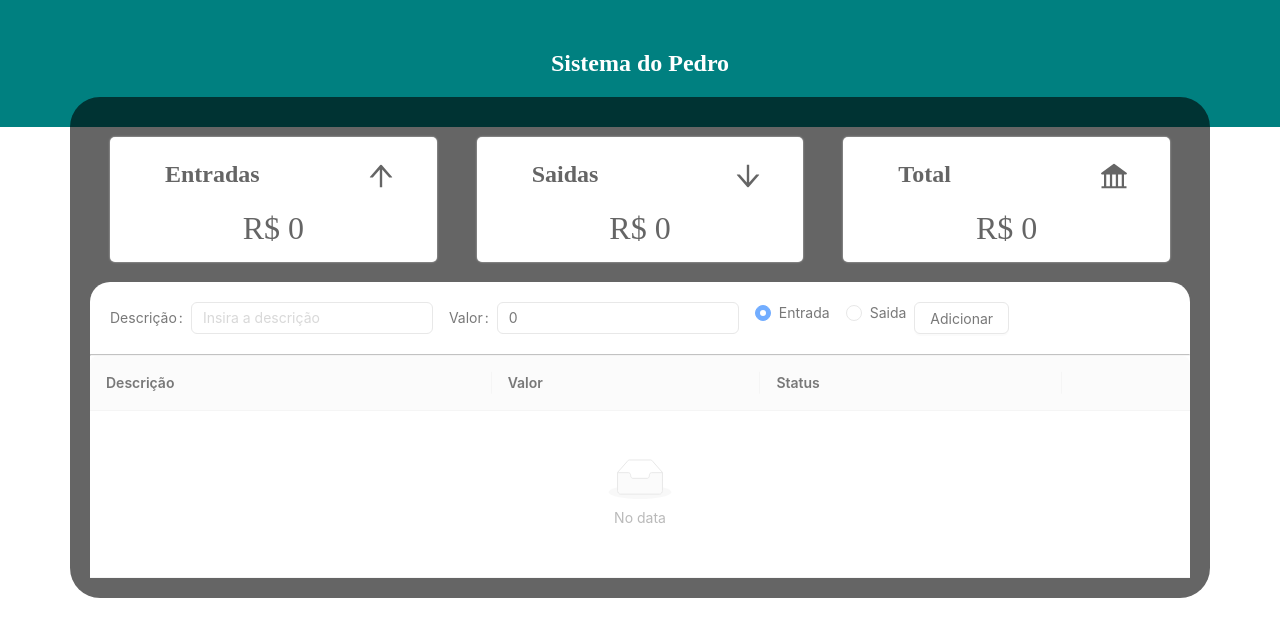
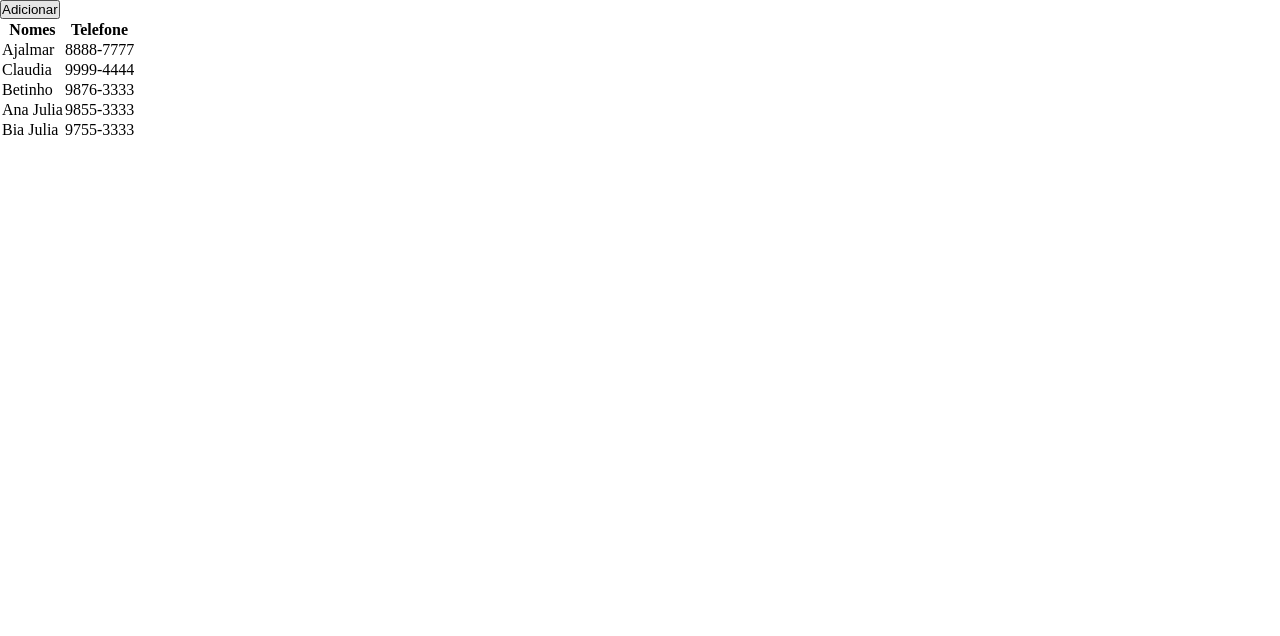
Before and after one commit to PedroH183/CrudHooksReact, a React (Create React App) app in the folder hooks03TypeS/my-app-ty/: page /tablelist in a window 1280 px wide. Shown: the top 636 px of the page. Built offline with nearby package versions, Linux system fonts and the light colour scheme.

Commit message:
salvando o inicio da table list

```diff
--- a/hooks03TypeS/my-app-ty/package.json
+++ b/hooks03TypeS/my-app-ty/package.json
@@ -12,6 +12,7 @@
     "@types/react-dom": "^18.0.9",
     "antd": "^5.0.2",
     "antd-demo-ts": "^0.1.0",
+    "bootstrap": "^5.2.3",
     "react": "^18.2.0",
     "react-dom": "^18.2.0",
     "react-icons": "^4.6.0",
--- /dev/null
+++ b/hooks03TypeS/my-app-ty/src/components/TableList/TableBody.tsx
@@ -0,0 +1,44 @@
+import React,{useContext} from 'react'
+import TableDataItem from './TableDataItem'
+import { TableDataPros} from './types';
+
+
+const TableData = ({fields, buttonsInTable, addButton, data}: TableDataPros) => {
+
+  return (
+    <>
+        { addButton && <button onClick={ (ev) => addButton.button_method(ev) }>{ addButton.label }</button> }
+
+        <table>
+            <thead>
+                <tr>
+                    {fields.map( (campo) => {
+                        return(
+                            <th key={campo.key}>{campo.title}</th>
+                        )})
+                    }
+                    { buttonsInTable && <th>Ações</th> }
+                </tr>
+            </thead>
+
+            <tbody>
+                {data.map( (elemento_tabela) => {
+                    return(
+                        <tr key={elemento_tabela.id}>
+                            {fields.map( (campo_tabela) => {
+                                return(
+                                    <TableDataItem
+                                        data={elemento_tabela}
+                                        identificador={campo_tabela.key}/>
+                                )
+                            })}
+                        </tr>
+                    )
+                })}
+            </tbody>
+        </table>
+    </>
+  )
+}
+
+export default TableData
--- /dev/null
+++ b/hooks03TypeS/my-app-ty/src/components/TableList/TableDataItem.tsx
@@ -0,0 +1,15 @@
+import React from 'react'
+import { DataType } from './types'
+
+export interface TableDataItemProps{
+    data: any,
+    identificador: string,
+}
+
+const TableDataItem = ({data, identificador}: TableDataItemProps) => {
+  return (
+    <td key={data.id}>{data[identificador]}</td>
+  )
+}
+
+export default TableDataItem
--- /dev/null
+++ b/hooks03TypeS/my-app-ty/src/components/TableList/TableList.tsx
@@ -0,0 +1,44 @@
+import React, { createContext, useContext, useEffect, useState } from 'react'
+import TableData from './TableBody'
+
+import { FieldsTypes, DataType } from './types';
+
+
+const TableList = ({}) => {
+    let data: DataType[] = [
+        {id: 1, Nome: 'Ajalmar', Fone: '8888-7777'},
+        {id: 2, Nome: 'Claudia', Fone: '9999-4444'},
+        {id: 3, Nome: 'Betinho', Fone: '9876-3333'},
+        {id: 4, Nome: 'Ana Julia', Fone: '9855-3333'},
+        {id: 5, Nome: 'Bia Julia', Fone: '9755-3333'}
+     ];
+    const [meusDados, setMeusDados] = useState(data);
+
+    const fields : FieldsTypes[]=[
+        {
+            title: 'Nomes',
+            key: 'Nome',
+        },
+        {
+            title: 'Telefone',
+            key: 'Fone',
+        },
+    ]
+
+    const InsertDataInTable = (ev: React.SyntheticEvent) => {
+        ev.preventDefault();
+        let temp_state = [...meusDados];
+        temp_state.push({id: 5, Nome: 'Pedro',Fone: '9999-999'});
+        setMeusDados(temp_state);
+    }
+
+  return (
+        <TableData
+            data={meusDados}
+            fields={fields}
+            buttonsInTable={false}
+            addButton={ {label: 'Adicionar', button_method: InsertDataInTable} }/>
+  )
+}
+
+export default TableList
--- a/hooks03TypeS/my-app-ty/src/index.tsx
+++ b/hooks03TypeS/my-app-ty/src/index.tsx
@@ -1,12 +1,20 @@
 import React from 'react';
 import ReactDOM from 'react-dom/client';
+import { createBrowserRouter, RouterProvider } from 'react-router-dom';
 import App from './App';
+import TableList from './components/TableList/TableList';
+
+
+const routers = createBrowserRouter([
+  {path: '/', element: <App/>},
+  {path: '/tablelist', element: <TableList />}
+])
 
 const root = ReactDOM.createRoot(
   document.getElementById('root') as HTMLElement
 );
 root.render(
   <React.StrictMode>
-    <App />
+    <RouterProvider router={routers} />
   </React.StrictMode>
 );
```
Also changed, not shown: hooks03TypeS/my-app-ty/src/components/TableList/TableData.tsx (deleted, +0 -9 lines), hooks03TypeS/my-app-ty/src/components/TableList/types.tsx (+24 -6 lines), 1 other file (tests, documents, lock files or other folders).
